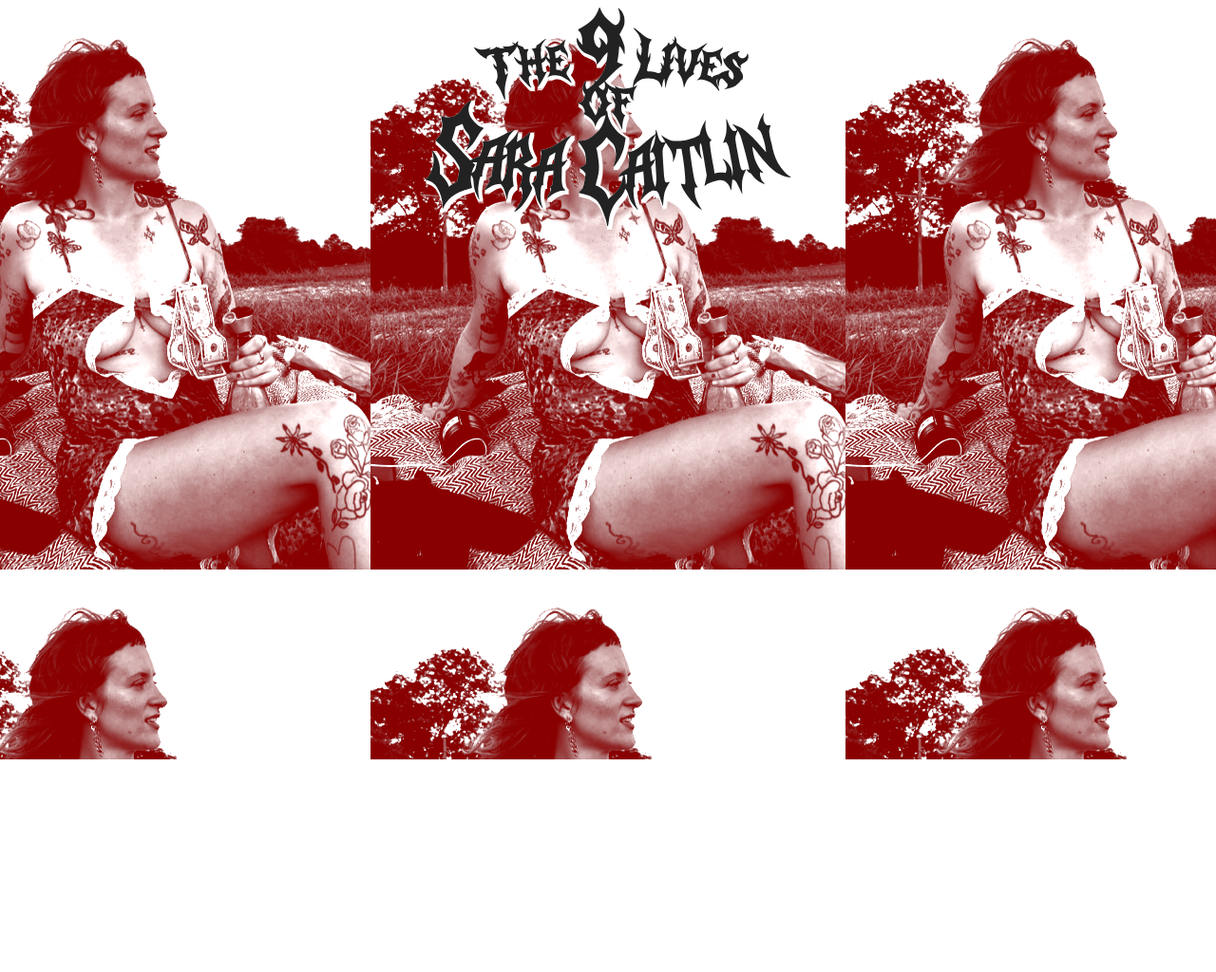
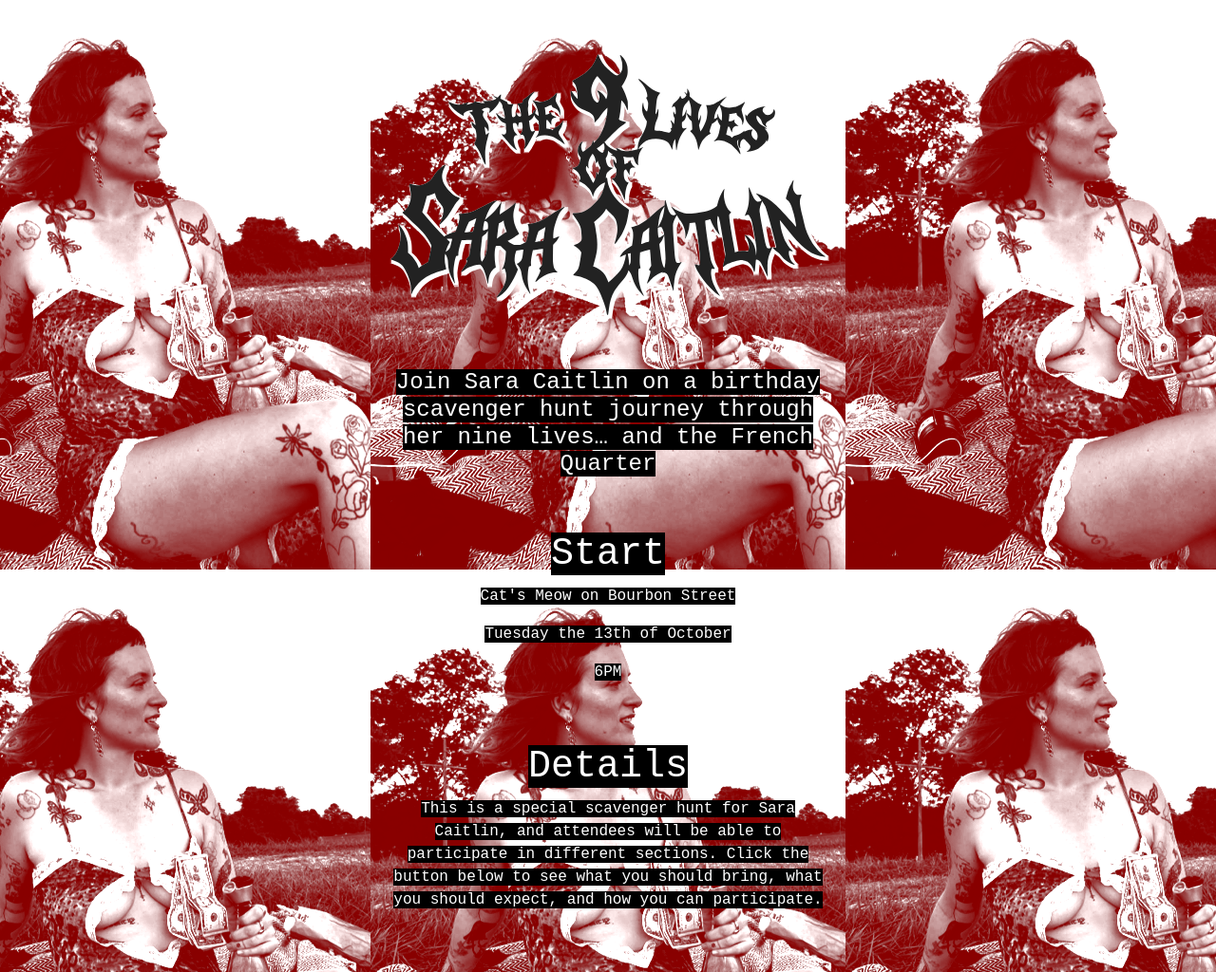
Before and after one commit to livrush/sc-birthday, a website: page index.html in a window 1280 px wide. Shown: the whole page at 95% size. Before the commit the page ends 800 px from the top, so only its background shows below. Drawn offline with nearby package versions, Linux system fonts and the light colour scheme.

Commit message:
add base content and styling

```diff
--- a/index.html
+++ b/index.html
@@ -4,7 +4,7 @@
 <head>
   <meta charset="UTF-8">
   <meta name="viewport" content="width=device-width, initial-scale=1.0">
-  <title>Document</title>
+  <title>The 9 Lives of Sara Caitlin</title>
   <link href="https://cdn.jsdelivr.net/npm/bootstrap@5.3.8/dist/css/bootstrap.min.css" rel="stylesheet"
     integrity="sha384-sRIl4kxILFvY47J16cr9ZwB07vP4J8+LH7qKQnuqkuIAvNWLzeN8tE5YBujZqJLB" crossorigin="anonymous">
   <style>
@@ -13,17 +13,87 @@
       background-position: center top;
     }
 
-    .title {
-      max-width: 400px;
+    .title,
+    .content {
+      width: 500px;
+      max-width: 100%;
+    }
+
+    .content {
+      margin: 0 auto;
+    }
+
+    .text {
+      font-family: 'Courier New', Courier, monospace;
+      color: white;
+    }
+
+    .highlight {
+      background-color: black;
     }
   </style>
 </head>
 
 <body>
-  <div class="container text-center">
-    <div class="row">
-      <div class="col">
-        <img class="title" src="./the-9-lives-of-sara-caitlin.svg" />
+  <div class="content mb-5">
+      <div class="container text-center">
+
+      <div class="row">
+        <div class="col">
+          <img class="title mt-5" src="./the-9-lives-of-sara-caitlin.svg" />
+        </div>
+      </div>
+      <div class="row mt-5">
+        <div class="col">
+          <h1 class="text  fs-4">
+            <span class="highlight">
+
+              Join Sara Caitlin on a birthday scavenger hunt journey through her nine lives… and the French Quarter
+            </span>
+          </h1>
+        </div>
+      </div>
+      <div class="row mt-5">
+        <div class="col">
+          <div>
+            <h2 class="text fs-1">
+              <span class="highlight">
+                Start
+              </span>
+            </h2>
+            <p class="text">
+              <span class="highlight">
+                Cat's Meow on Bourbon Street
+              </span>
+            </p>
+            <p class="text">
+              <span class="highlight">
+                Tuesday the 13th of October
+              </span>
+            </p>
+            <p class="text">
+              <span class="highlight">
+                6PM
+              </span>
+            </p>
+          </div>
+        </div>
+      </div>
+      <div class="row mt-5">
+        <div class="col">
+          <div>
+            <h2 class="text fs-1">
+              <span class="highlight">
+                Details
+              </span>
+            </h2>
+            <p class="text">
+              <span class="highlight">
+                This is a special scavenger hunt for Sara Caitlin, and attendees will be able to participate in different sections. Click the button below to see what you should bring, what you should expect, and how you can participate.
+              </span>
+            </p>
+          </div>
+        </div>
       </div>
     </div>
   </div>
```
